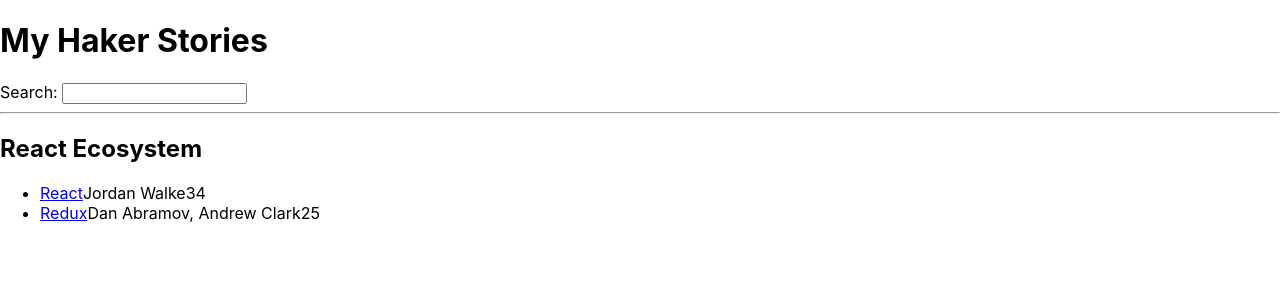
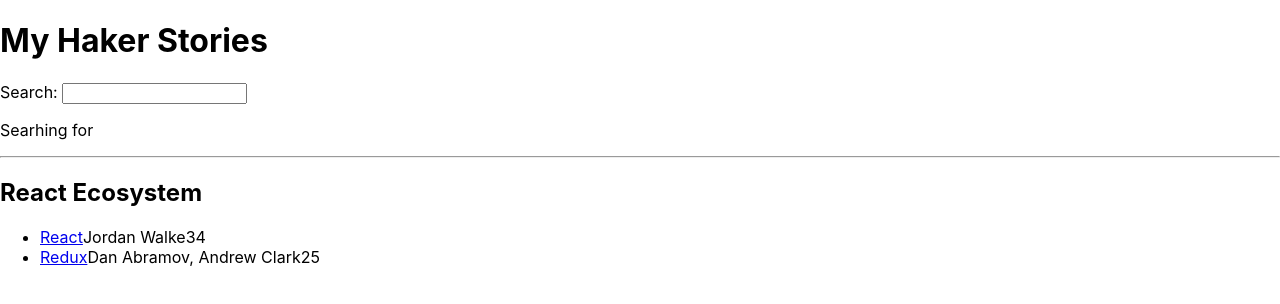
Before and after one commit to YanaGorina-alt/road-to-react-hacker-stories, a React (Create React App) app: page / in a window 1280 px wide. Shown: the top 304 px of the page. Built offline with nearby package versions, Linux system fonts and the light colour scheme.

Commit message:
React State

```diff
--- a/src/App.js
+++ b/src/App.js
@@ -1,5 +1,6 @@
 
 import './App.css';
+import * as React from 'react';
 
 // Function Declaration:
 function List (props){
@@ -32,14 +33,20 @@
 }
 // Function Expression:
 let Search = function() {
+  const [searchTerm, setSearchTerm] = React.useState('');
 
   const handleChange = (event) => {
-    console.log(event);
+    setSearchTerm(event.target.value);
+    console.log(event.target.value);
   }
   return (
     <div>
       <label htmlFor="search">Search: </label>
       <input id="search" type="text" onChange={handleChange}/>
+
+      <p>
+        Searhing for <strong>{searchTerm}</strong>
+      </p>
     </div>
   )
 }
```
